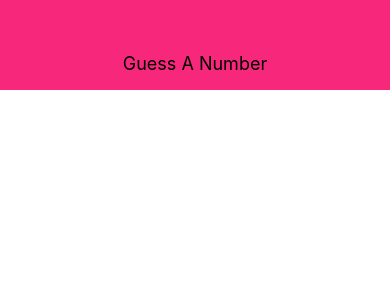
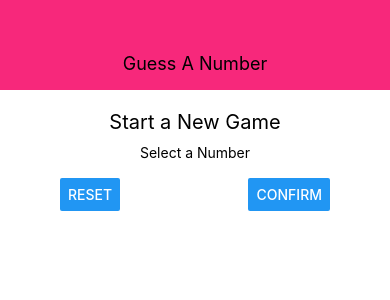
Before and after one commit to Deryan98/Guess-A-Number-App, a React Native app: screen / in a window 390 px wide. Shown: the top 300 px of the page. Built offline with nearby package versions, Linux system fonts and the light colour scheme.

Commit message:
Adding a Screen component & Working on the Layout

```diff
--- a/App.js
+++ b/App.js
@@ -5,16 +5,18 @@
  * @format
  * @flow strict-local
  */
-
+//core components
 import React from 'react';
 import {StyleSheet, View} from 'react-native';
-
+//custom components
 import Header from './components/Header';
+import StartGameScreen from './screens/StartGameScreen';
 
 export default function App() {
   return (
     <View style={styles.screen}>
       <Header title="Guess A Number" />
+      <StartGameScreen />
     </View>
   );
 }
--- /dev/null
+++ b/screens/StartGameScreen.js
@@ -0,0 +1,48 @@
+import React from 'react';
+import {StyleSheet, View, Text, TextInput, Button} from 'react-native';
+
+const StartGameScreen = (props) => {
+  return (
+    <View style={styles.screen}>
+      <Text style={styles.title}>Start a New Game</Text>
+      <View style={styles.inputContainer}>
+        <Text>Select a Number</Text>
+        <TextInput />
+        <View style={styles.buttonContainer}>
+          <Button title="Reset" onPress={() => {}} />
+          <Button title="Confirm" onPress={() => {}} />
+        </View>
+      </View>
+    </View>
+  );
+};
+
+const styles = StyleSheet.create({
+  screen: {
+    flex: 1,
+    paddingTop: 10,
+    alignItems: 'center',
+  },
+  title: {
+    fontSize: 20,
+    marginVertical: 10,
+  },
+  inputContainer: {
+    //when using pixels, consider using the maxWidth prop
+    width: 300,
+    //maxWidth triggers when a device is too small that doesn't reach the width property,
+    //So it will take the 80% of the small screen device
+    maxWidth: '80%',
+    //we center items horizontally that is the cross axis in this case
+    alignItems: 'center',
+  },
+  buttonContainer: {
+    flexDirection: 'row',
+    width: '100%',
+    // to position the buttons to the left and right respectively with some space
+    justifyContent: 'space-between',
+    paddingHorizontal: 15,
+  },
+});
+
+export default StartGameScreen;
```
